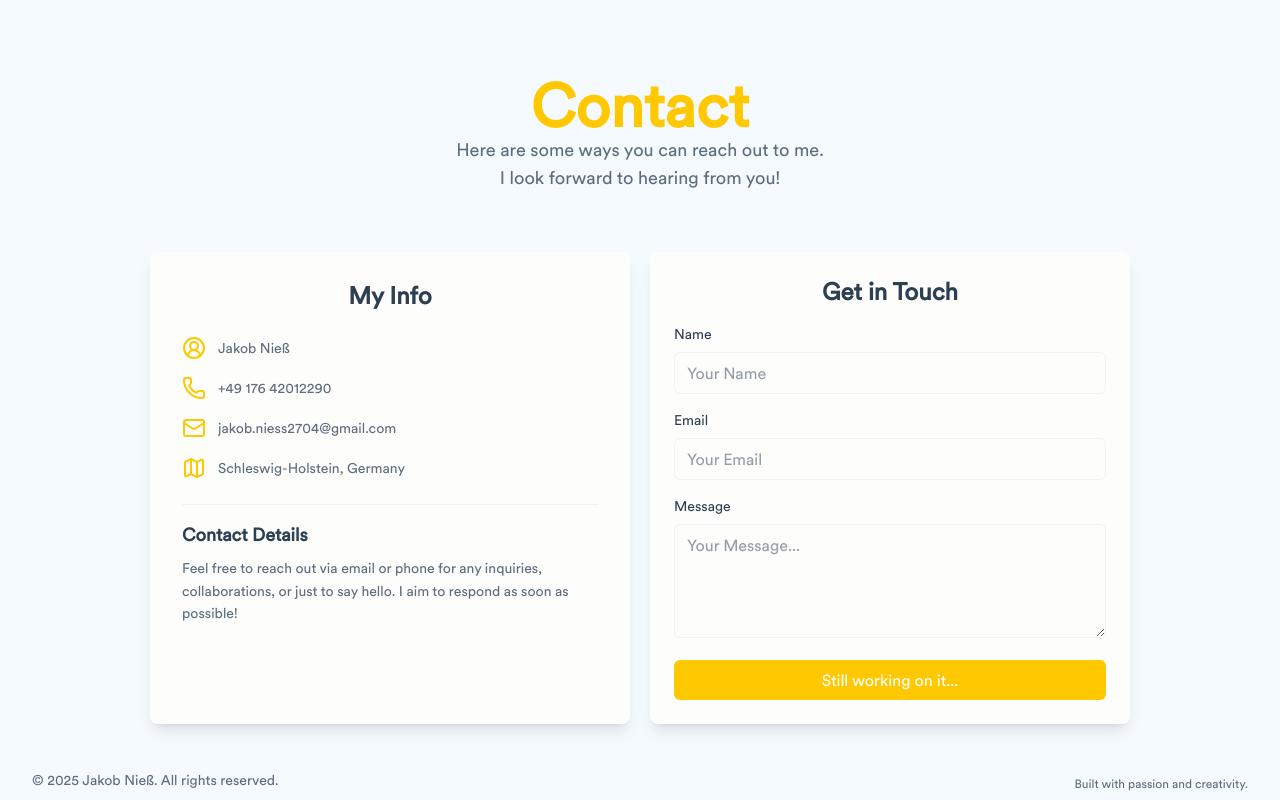
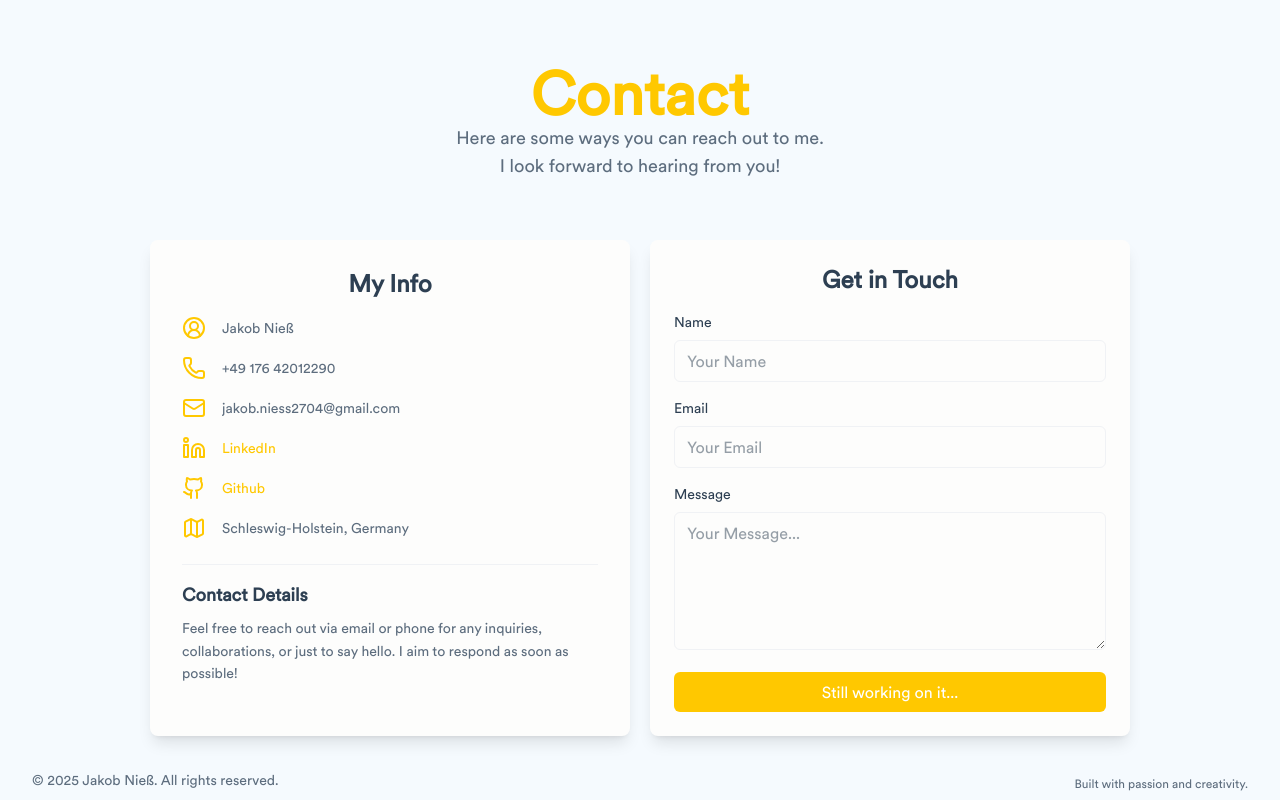
Before and after one commit to Jbob0815/portfolio_website, a React (Vite) app: page / in a window 1280 px wide. Shown: the part 2825-3625 px from the top of the page. Built offline with nearby package versions, Linux system fonts and the light colour scheme.

Commit message:
Add LinkedIn and GitHub to contact info
Added LinkedIn and GitHub profile links with corresponding icons to the contact information section. Also made minor UI adjustments to spacing and textarea rows for improved layout.

```diff
--- a/src/components/Contact.jsx
+++ b/src/components/Contact.jsx
@@ -1,5 +1,12 @@
 import React from "react";
-import { Mail, Map, Phone, CircleUserRound } from "lucide-react";
+import {
+  Mail,
+  Map,
+  Phone,
+  CircleUserRound,
+  Linkedin,
+  Github,
+} from "lucide-react";
 
 import { Resend } from "resend";
 
@@ -16,6 +23,32 @@ const info = [
   { content: "Jakob Nieß", icon: <CircleUserRound /> },
   { content: "+49 176 42012290 ", icon: <Phone /> },
   { content: "jakob.niess2704@gmail.com", icon: <Mail /> },
+  {
+    content: (
+      <a
+        href="https://www.linkedin.com/in/jakob-nie%C3%9F-831756371/"
+        target="_blank"
+        rel="noopener noreferrer"
+        className="text-primary hover:text-white transition-colors duration-300"
+      >
+        LinkedIn
+      </a>
+    ),
+    icon: <Linkedin />,
+  },
+  {
+    content: (
+      <a
+        href="https://github.com/Jbob0815"
+        target="_blank"
+        rel="noopener noreferrer"
+        className="text-primary hover:text-white transition-colors duration-300"
+      >
+        Github
+      </a>
+    ),
+    icon: <Github />,
+  },
   { content: "Schleswig-Holstein, Germany", icon: <Map /> },
 ];
 export const Contact = () => {
@@ -36,10 +69,10 @@ export const Contact = () => {
         </div>
         <div className="flex flex-col lg:flex-row gap-5">
           <div className="h-auto shadow-lg p-6 px-8 bg-card backdrop-blur-md rounded-lg w-[min(90vw,30rem)] ">
-            <h2 className="text-2xl text-text font-bold mb-6 mt-1">My Info</h2>
+            <h2 className="text-2xl text-text font-bold mb-4 mt-1">My Info</h2>
             {info.map((item, index) => (
               <div key={index} className="flex items-center mb-4">
-                <div className="text-primary mr-3">{item.icon}</div>
+                <div className="text-primary mr-4">{item.icon}</div>
                 <div>
                   <p className="text-sm text-text-light overflow-hidden ">
                     {item.content}
@@ -104,7 +137,7 @@ export const Contact = () => {
                   disabled
                   id="message"
                   autoComplete="off"
-                  rows="4"
+                  rows="5"
                   className="w-full text-text px-3 py-2 border border-border rounded-md focus:outline-none focus:ring-2 focus:ring-primary"
                   placeholder="Your Message..."
                   required
```
